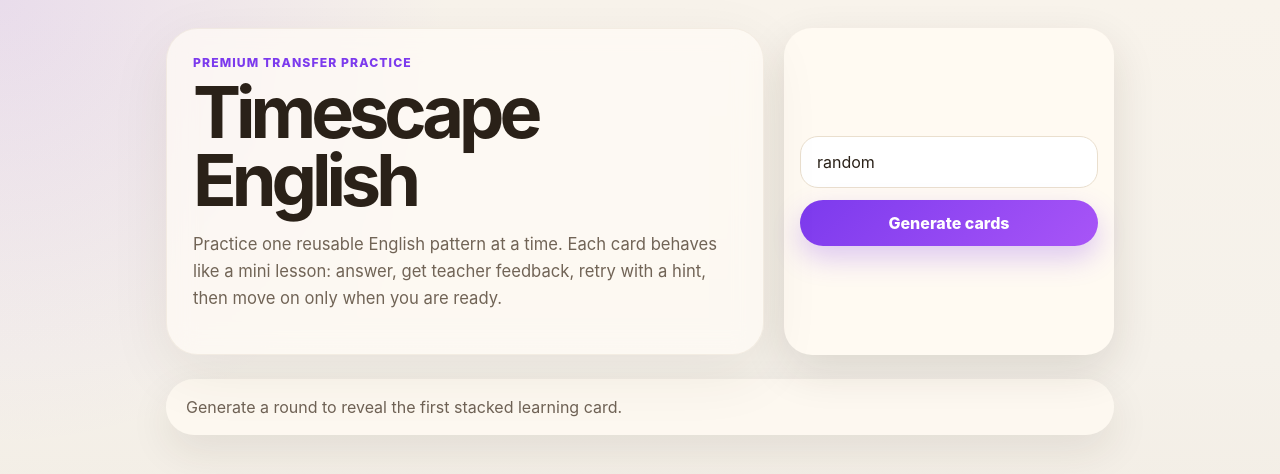
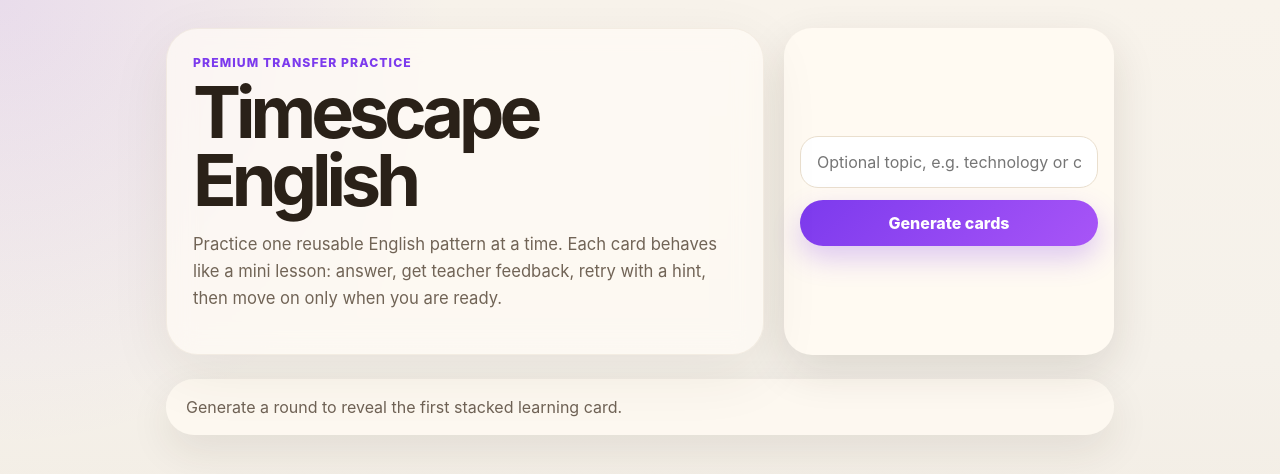
Before and after one commit to mroohell-ux/en-agent, a React (Vite) app in the folder english-transfer-agent/frontend/: page / in a window 1280 px wide. Shown: the top 474 px of the page. Built offline with nearby package versions, Linux system fonts and the light colour scheme; no server answers.

Commit message:
Remove random default topic text

```diff
--- a/english-transfer-agent/frontend/src/App.tsx
+++ b/english-transfer-agent/frontend/src/App.tsx
@@ -4,7 +4,7 @@ import StudySession from './components/StudySession';
 import './styles.css';
 
 export default function App() {
-  const [topic, setTopic] = useState('random');
+  const [topic, setTopic] = useState('');
   const [loading, setLoading] = useState(false);
   const [sessionId, setSessionId] = useState('');
   const [cards, setCards] = useState<LearningCard[]>([]);
@@ -15,7 +15,7 @@ export default function App() {
     setError('');
 
     try {
-      const data = await startAgent(topic);
+      const data = await startAgent(topic.trim() || 'random');
       setCards(data.cards);
       setSessionId(data.sessionId);
     } catch (err) {
@@ -42,8 +42,8 @@ export default function App() {
             className="topic-input"
             value={topic}
             onChange={(event) => setTopic(event.target.value)}
-            placeholder="random, technology, culture..."
-            aria-label="Practice topic"
+            placeholder="Optional topic, e.g. technology or culture"
+            aria-label="Optional practice topic"
           />
           <button className="primary-button" onClick={generate} disabled={loading}>
             {loading ? 'Preparing cards…' : cards.length ? 'Start another round' : 'Generate cards'}
```
